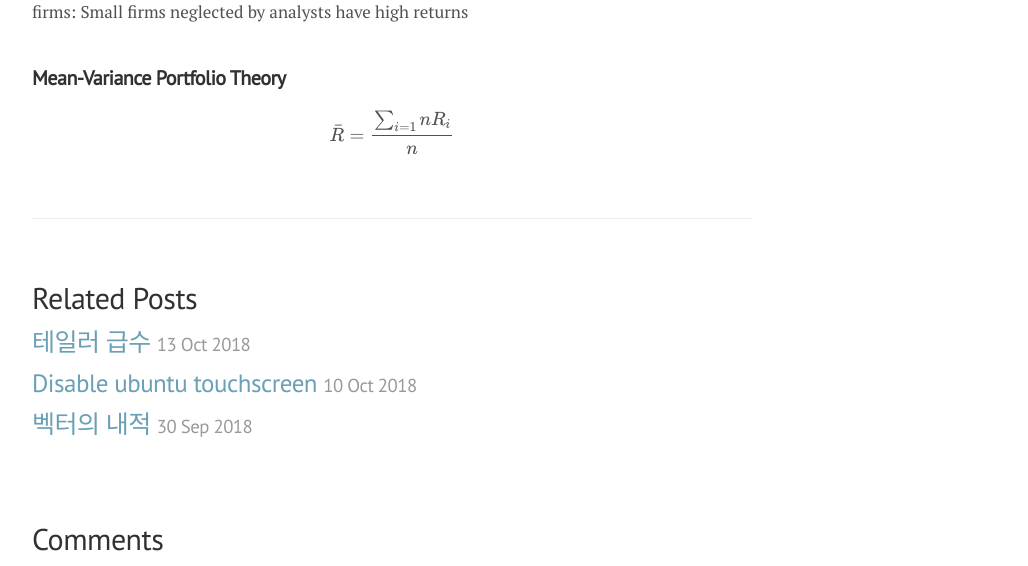
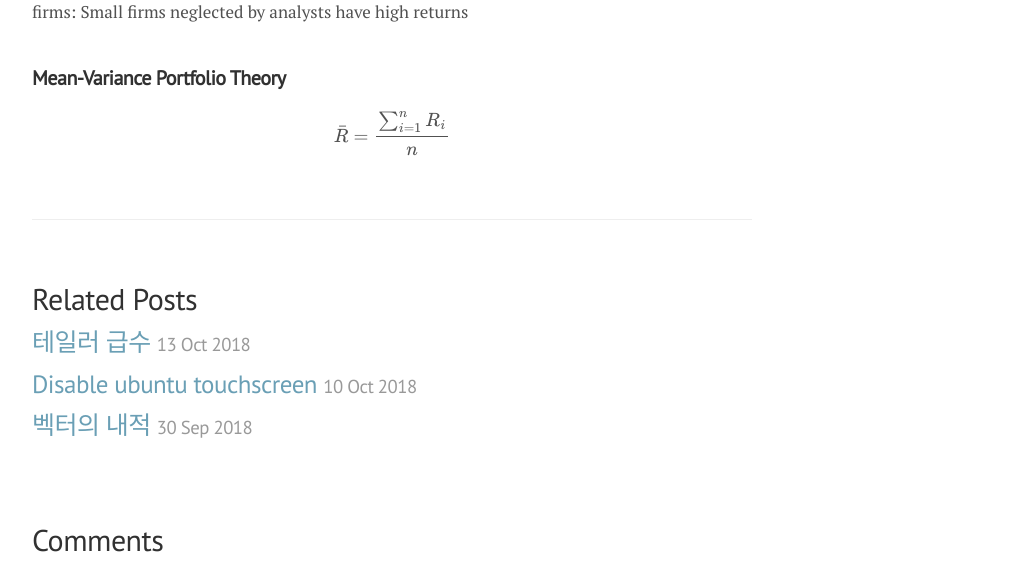
Before and after one commit to seokhoonj/seokhoonj.github.io, a Jekyll site: the page built from _posts/Etc/2018-10-15-Etc-study.md, in a window 1280 px wide and 1330 px high. Shown: the part 761-1327 px from the top of the window, without its empty margins (248-1276 px from the left). Built offline with Jekyll 4.4.1, drawn with Linux system fonts in a browser that asks for light colours; nearby versions of some CDN libraries; formulas are drawn with MathJax 3; comment, search, counter and statistics services are not loaded.

Commit message:
add _posts

```diff
--- a/_posts/Etc/2018-10-15-Etc-study.md
+++ b/_posts/Etc/2018-10-15-Etc-study.md
@@ -36,4 +36,4 @@ neglected firms: Small firms neglected by analysts have high returns
 Mean-Variance Portfolio Theory
 ---
 
-\\( \bar{R} = \frac{\sum\_{i=1}{n}R\_i}{n} \\)
+\\( \bar{R} = \frac{\sum\_{i=1}^{n}R\_i}{n} \\)
```
